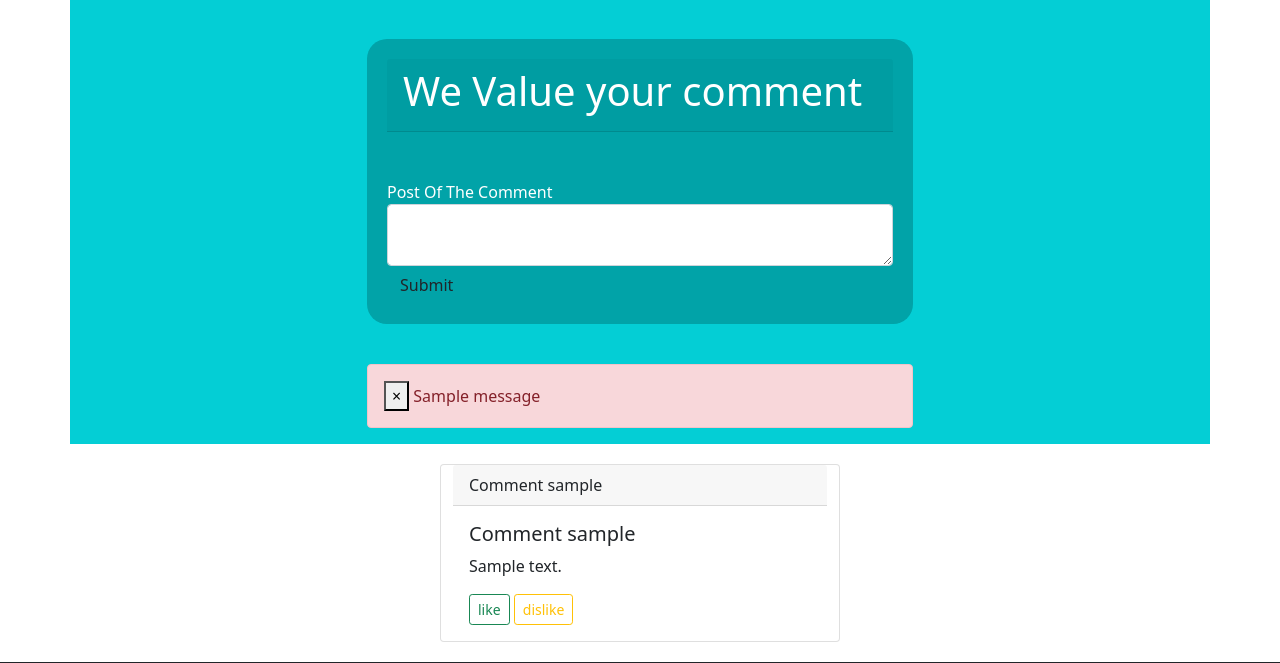
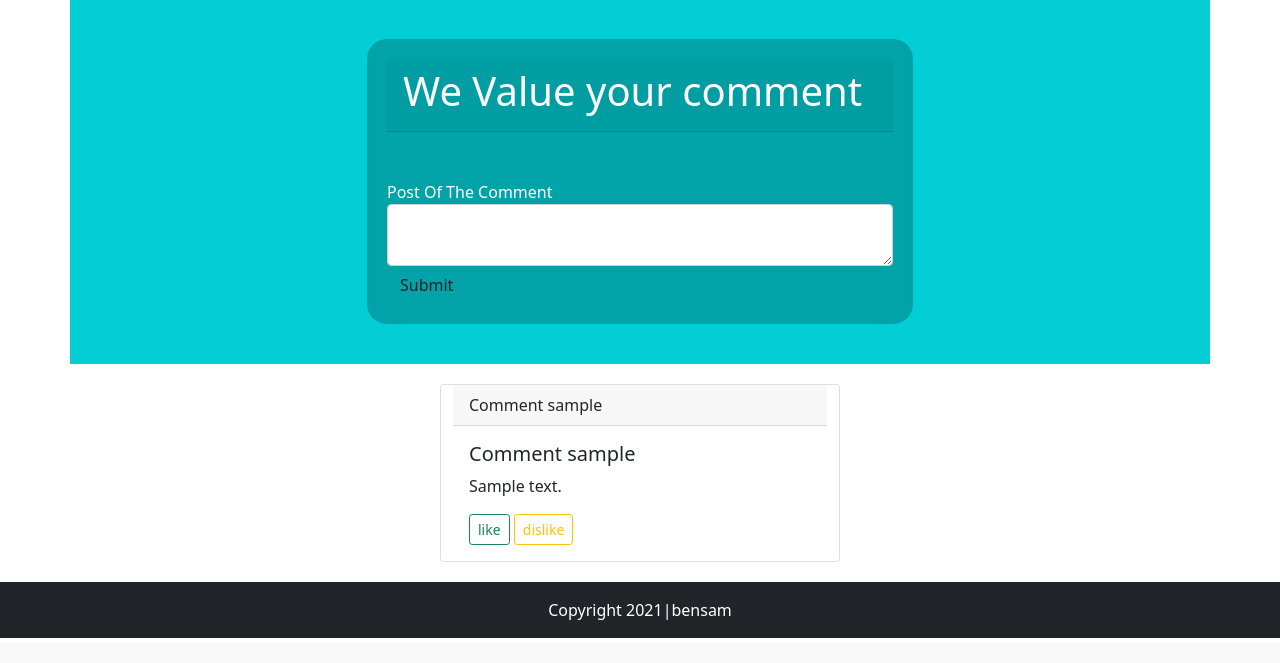
Before and after one commit to bensammwaniki/Impress-me, a Flask app: template app/templates/coments.html in a window 1280 px wide. Shown: the part 157-820 px from the top of the page. After the commit the page ends 795 px from the top, so only its background shows below. Run offline with Flask 2, Linux system fonts and the light colour scheme; the template is opened without the code that fills it: values that come from a table or form of the project are taken from there, most other values are stand-ins (such as "Sample title", 1, 10 or a date in 2020); one stand-in notice (Sample message) is shown; parts of the project's set-up code (start-up, migrations or seed data) failed here and were passed over; some libraries are stand-ins or nearby versions.

Commit message:
deployement

```diff
--- a/app/templates/coments.html
+++ b/app/templates/coments.html
@@ -11,12 +11,6 @@
                     <br><br>
                     {{ wtf.quick_form(comment_form) }}
                 </div>
-            {% for message in get_flashed_messages() %}
-                <div class="alert alert-danger">
-                <button type="button" class="close" data-dismiss="alert">&times;</button>
-                {{ message }}
-                </div>
-            {% endfor %}
             </div>
         </div>
     </div>
```
